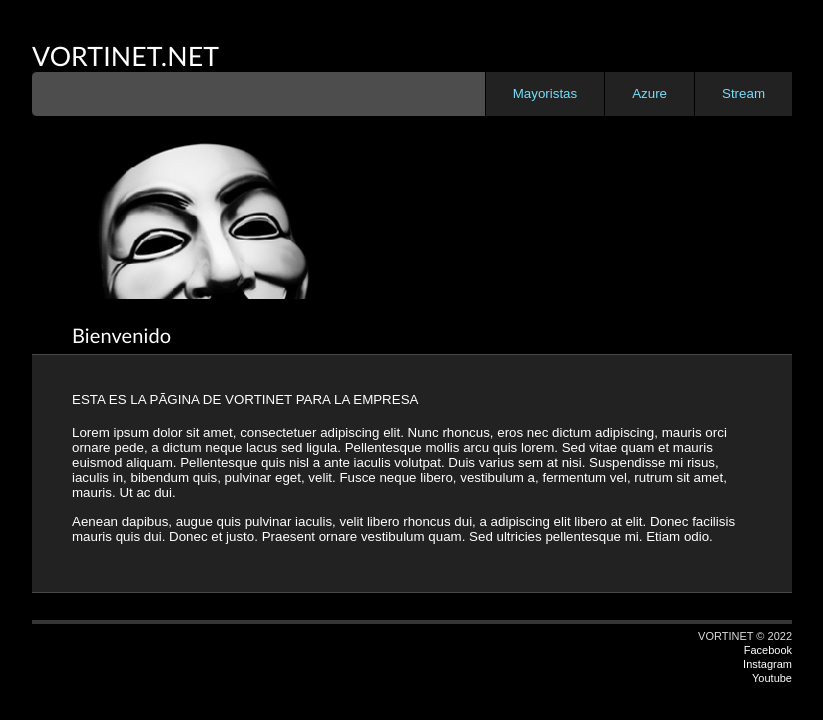
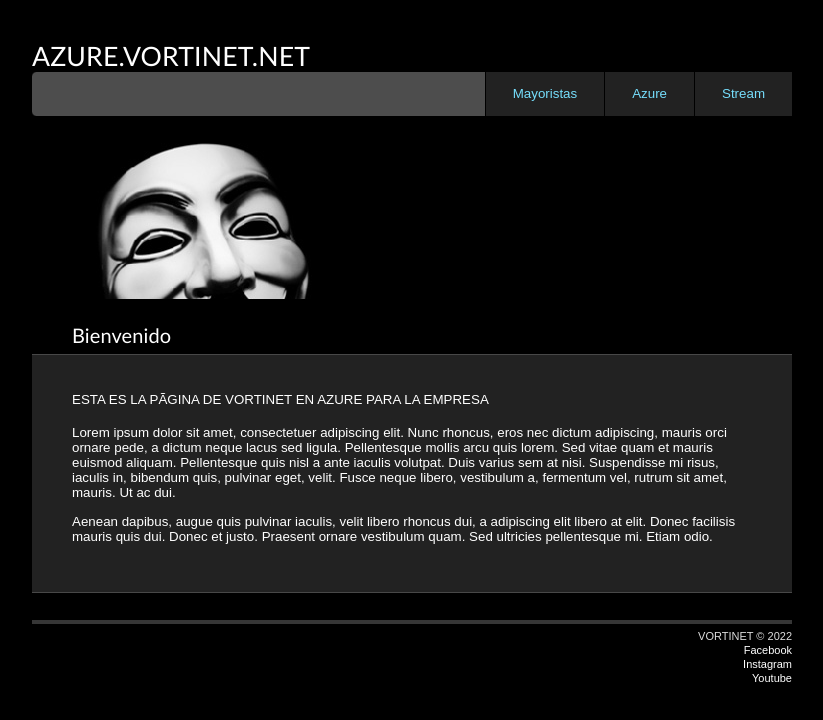
Before and after one commit to SantiagoECHM/azure, a plain HTML site: page index.html in a window 1280 px wide. Shown: the whole page, without its empty margins (228-1051 px from the left). Drawn offline with Linux system fonts and the light colour scheme.

Commit message:
Update index.html

```diff
--- a/index.html
+++ b/index.html
@@ -9,7 +9,7 @@
 </head>
 <body>
 <div id="header">
-  <h1>VORTINET.NET</h1>
+  <h1>AZURE.VORTINET.NET</h1>
   <ul>
     <li><a href="http://www.vortinet.net:32400/web/index.html">Stream</a></li>
     <li><a href="https://red-cliff-007387110.2.azurestaticapps.net/">Azure</a></li>
@@ -20,7 +20,7 @@
 <div id="CONTENT">
   <h2>Bienvenido</h2>
   <div id="TEXT">
-  	<p>ESTA ES LA PÁGINA DE VORTINET PARA LA EMPRESA</p>
+  	<p>ESTA ES LA PÁGINA DE VORTINET EN AZURE PARA LA EMPRESA</p>
     <p>Lorem ipsum dolor sit amet, consectetuer adipiscing elit. Nunc rhoncus, eros nec dictum adipiscing, mauris orci ornare pede, a dictum neque lacus sed ligula. Pellentesque mollis arcu quis lorem. Sed vitae quam et mauris euismod aliquam. Pellentesque quis nisl a ante iaculis volutpat. Duis varius sem at nisi. Suspendisse mi risus, iaculis in, bibendum quis, pulvinar eget, velit. Fusce neque libero, vestibulum a, fermentum vel, rutrum sit amet, mauris. Ut ac dui. </p>
     <p> Aenean dapibus, augue quis pulvinar iaculis, velit libero rhoncus dui, a adipiscing elit libero at elit. Donec facilisis mauris quis dui. Donec et justo. Praesent ornare vestibulum quam. Sed ultricies pellentesque mi. Etiam odio.  </p>
   </div>
```
